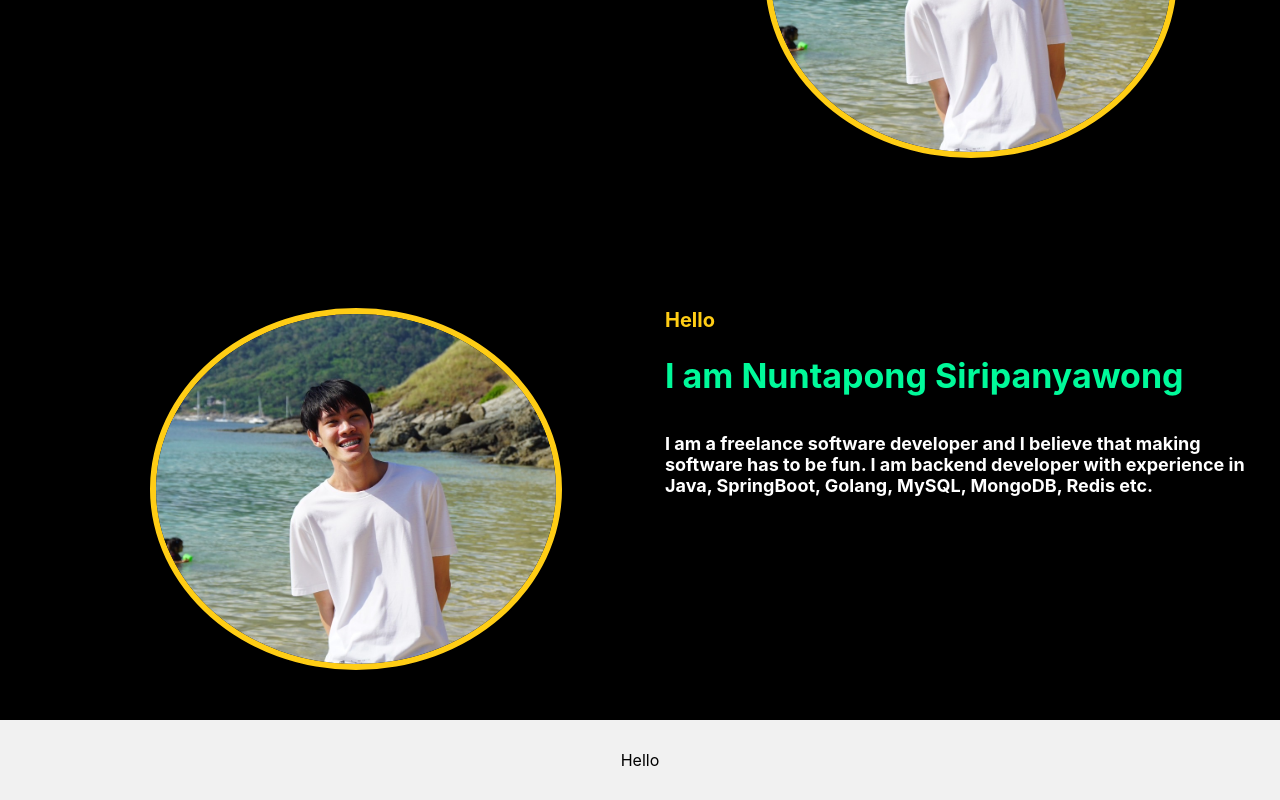
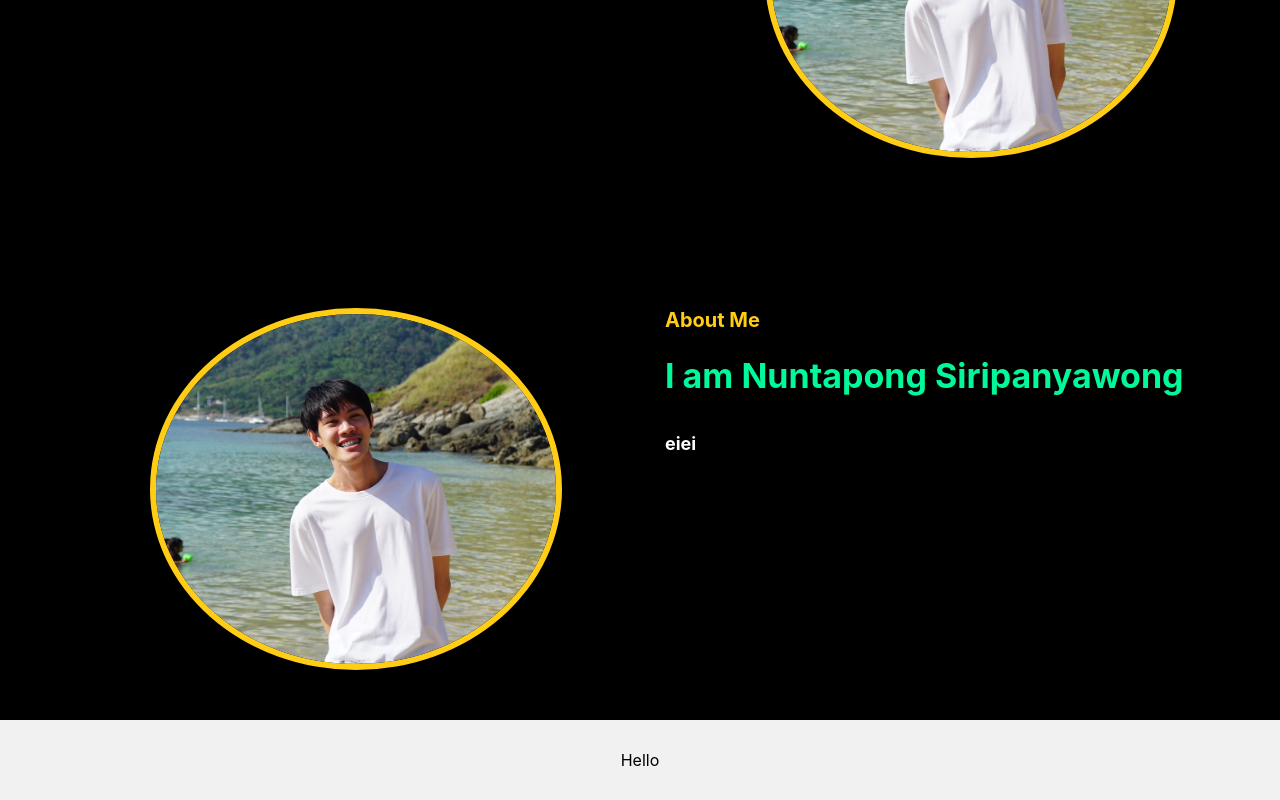
Before and after one commit to NuntapongS/my-portfolio, a React (Create React App) app: page / in a window 1280 px wide. Shown: the part 548-1348 px from the top of the page. Built offline with nearby package versions, Linux system fonts and the light colour scheme.

Commit message:
delete same content

```diff
--- a/src/components/whoAmI.tsx
+++ b/src/components/whoAmI.tsx
@@ -28,13 +28,9 @@ const WhoAmI = () => {
       </div>
       <div className="head-content flex-reverse">
         <div>
-          Hello
+          About Me
           <h1 className="sub-content">I am Nuntapong Siripanyawong</h1>
-          <h2 className="content">
-            {job.myJob}
-            {believe.myBelieve}
-            {skill.mySkills}
-          </h2>
+          <h2 className="content">eiei</h2>
         </div>
         <div>
           {" "}
```
